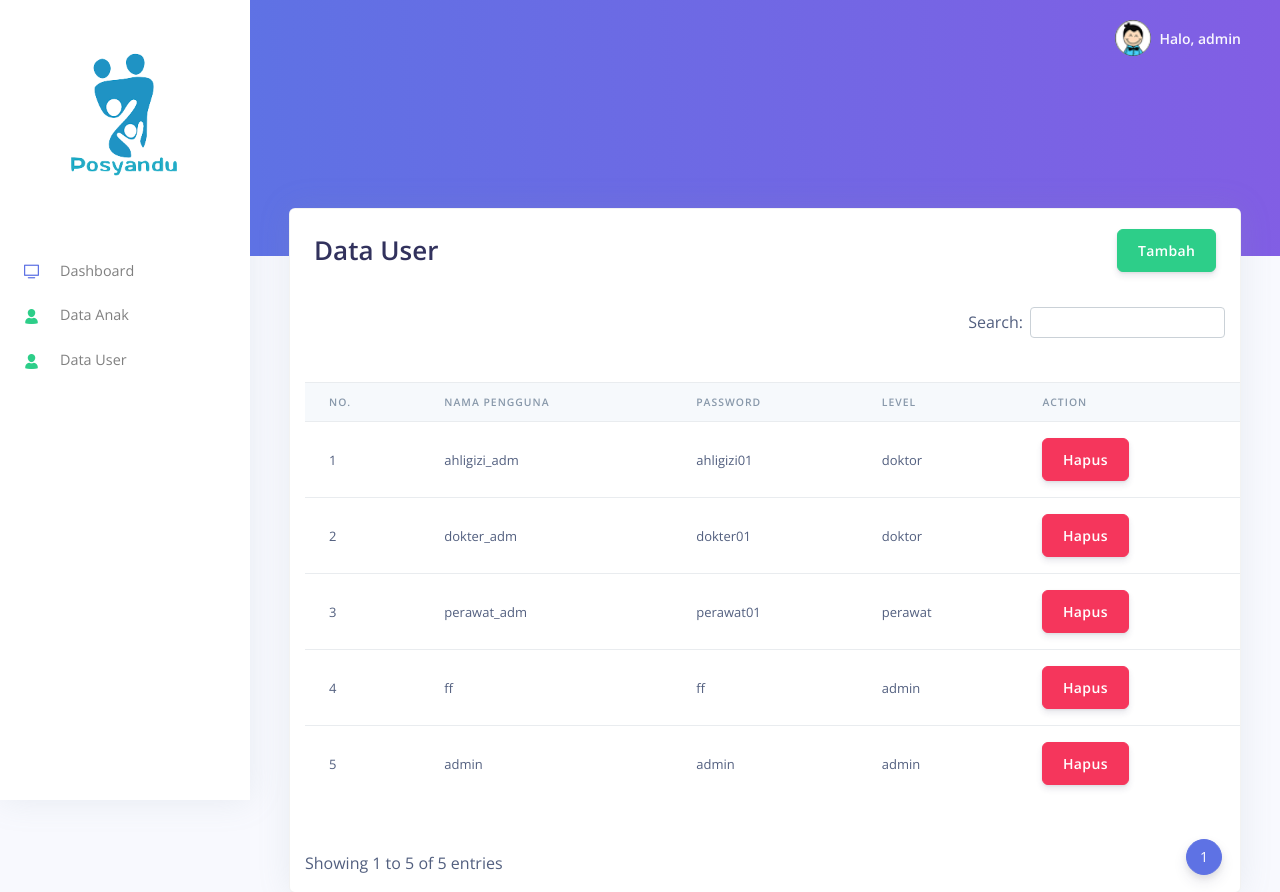
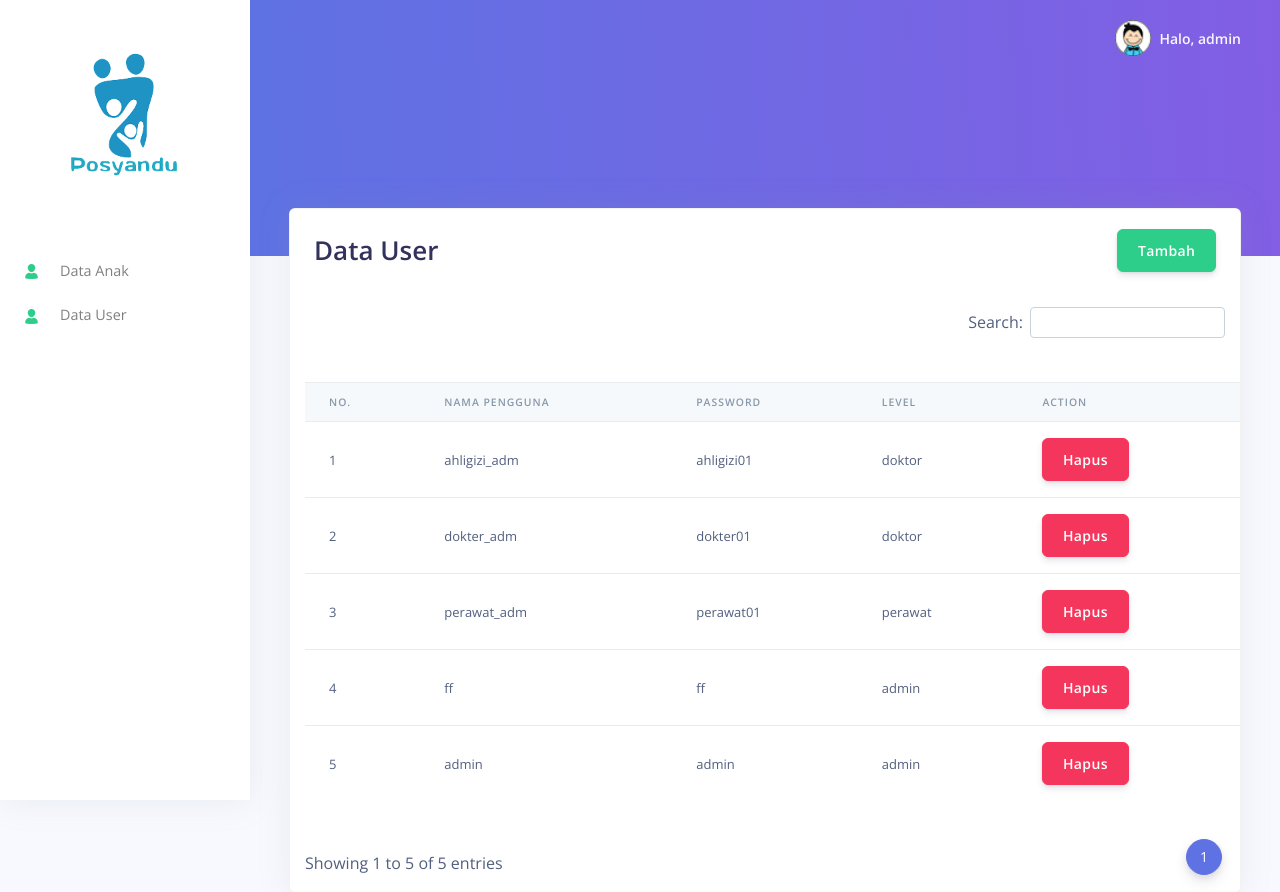
Before and after one commit to luthfidev/stunting, a PHP site: page /pages/admin/user.php in a window 1280 px wide. Shown: the top 892 px of the page. Run offline with PHP 8.4, Linux system fonts and the light colour scheme; a user stored in the database is signed in; data comes from the database, SQL or seed files in the repository; some libraries are stand-ins or nearby versions.

Commit message:
update 3

```diff
--- a/assets/pages/navbar_left_admin.php
+++ b/assets/pages/navbar_left_admin.php
@@ -42,11 +42,11 @@ if (isset($_SESSION['username'])) {
 
         <!-- Navigation -->
         <ul class="navbar-nav">
-          <li class="nav-item">
+      <!--     <li class="nav-item">
             <a class="nav-link" href="dashboard.php">
               <i class="ni ni-tv-2 text-primary"></i> Dashboard
             </a>
-          </li>
+          </li> -->
 
 
           <li class="nav-item">
```
Also changed, not shown: pages/admin/anak.php (+4 -4 lines).
